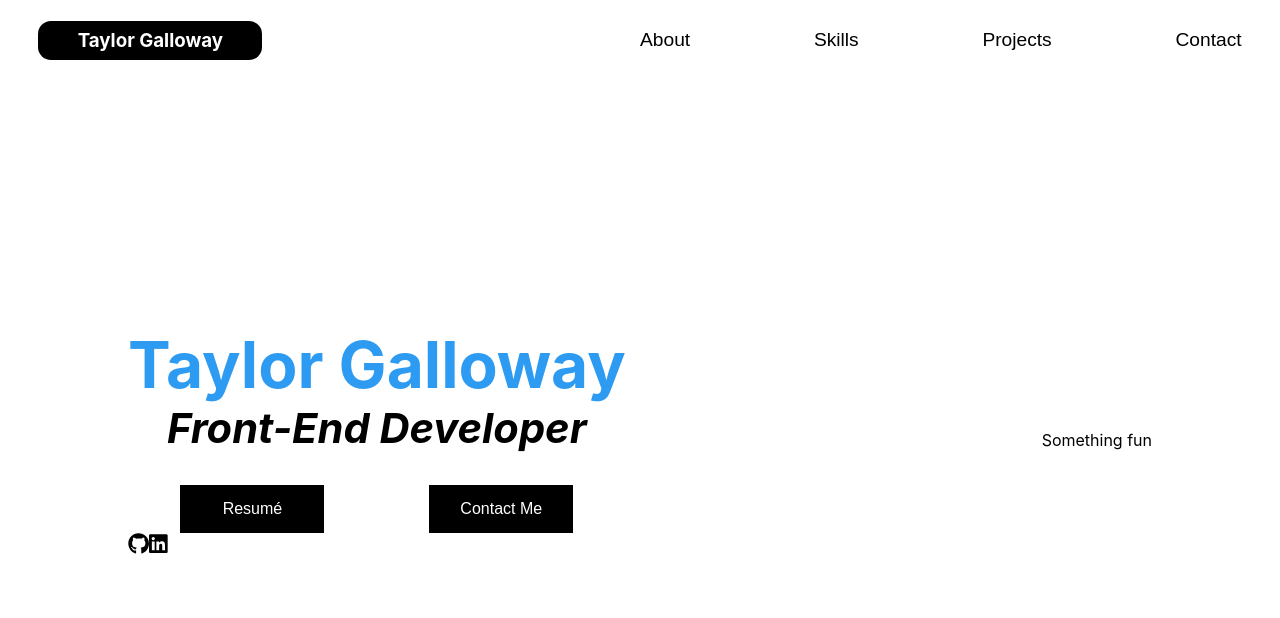
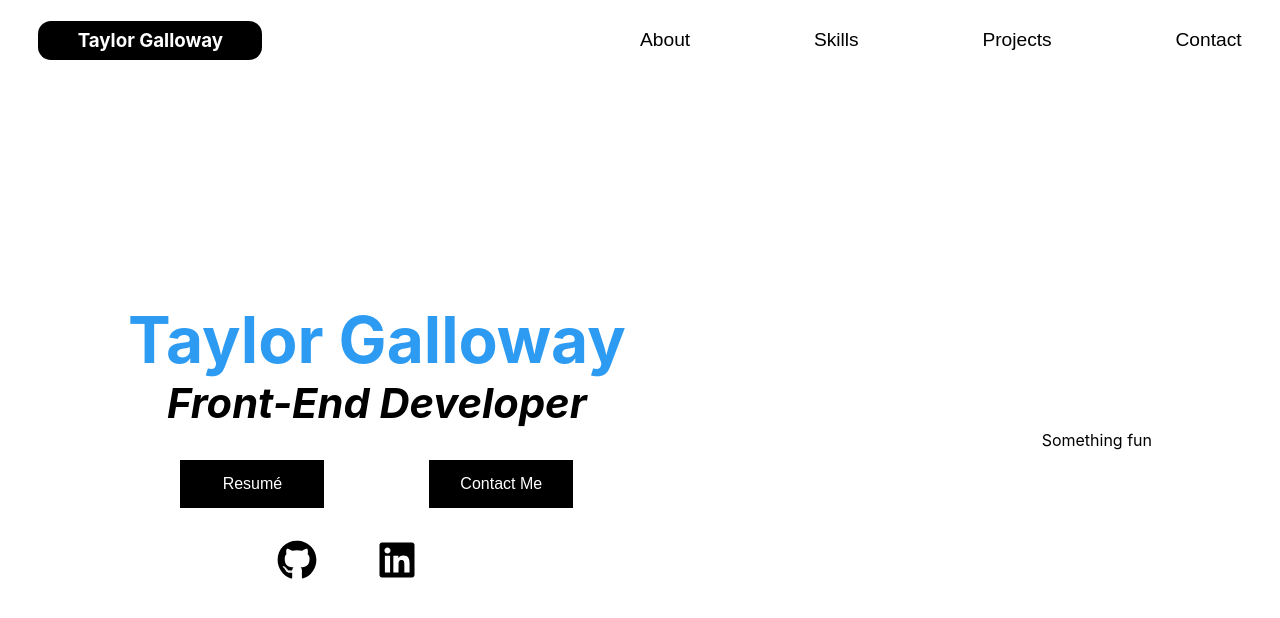
Before and after one commit to tylrs/taylor-portfolio, a React (Create React App) app: page / in a window 1280 px wide. Shown: the top 618 px of the page. Built offline with nearby package versions, Linux system fonts and the light colour scheme.

Commit message:
Add styling to social icons

```diff
--- a/src/components/App/App.css
+++ b/src/components/App/App.css
@@ -71,3 +71,17 @@ h1 {
     height: 3rem;
     width: 9rem;
 }
+
+.socials {
+    display: flex;
+    justify-content: center;
+    margin-top: 2rem;
+}
+
+.socials > .fa-lg {
+    font-size: 2.5em;
+}
+
+.socials > .svg-inline--fa.fa-w-14 {
+    width: 4em;
+}
```
